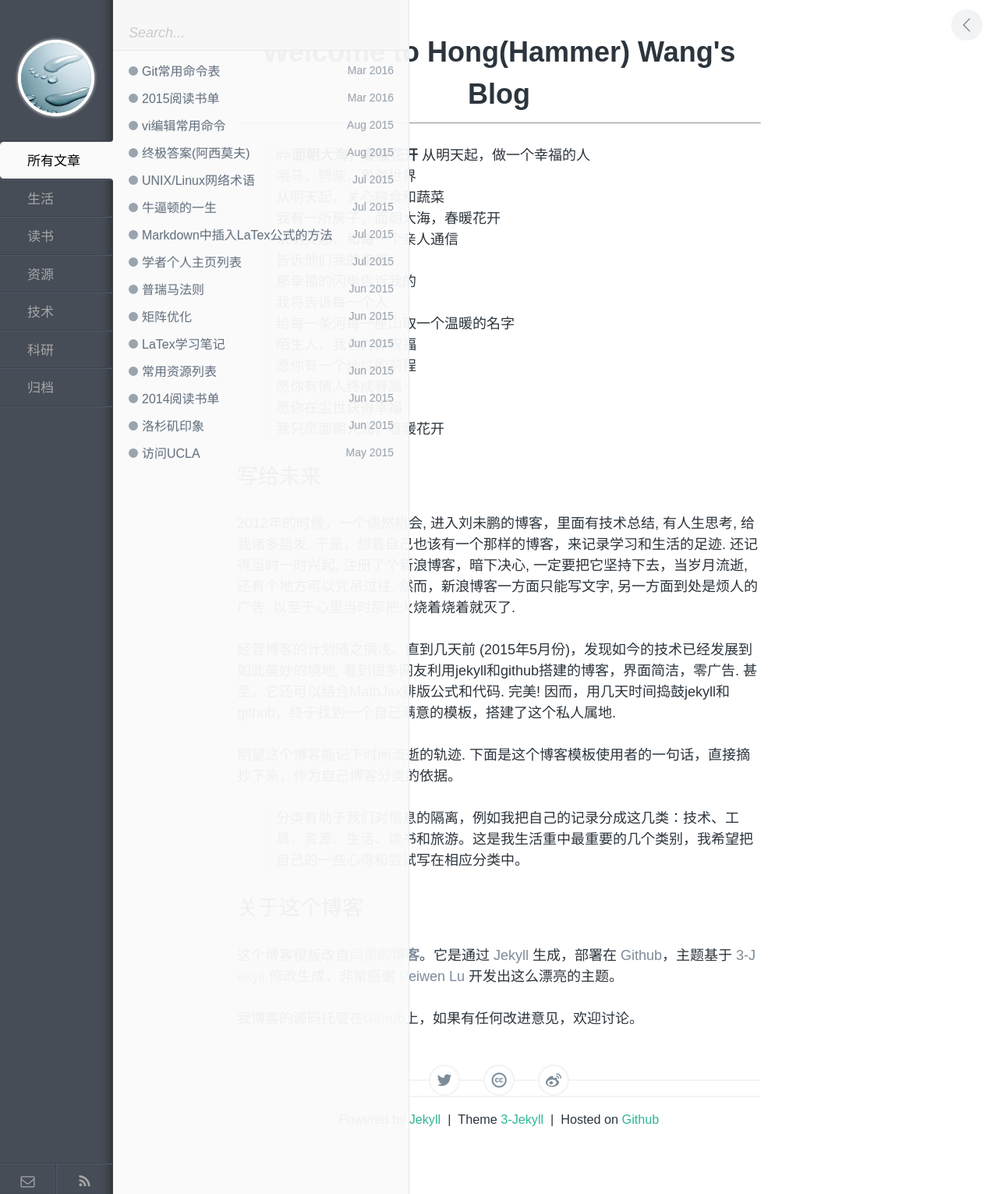
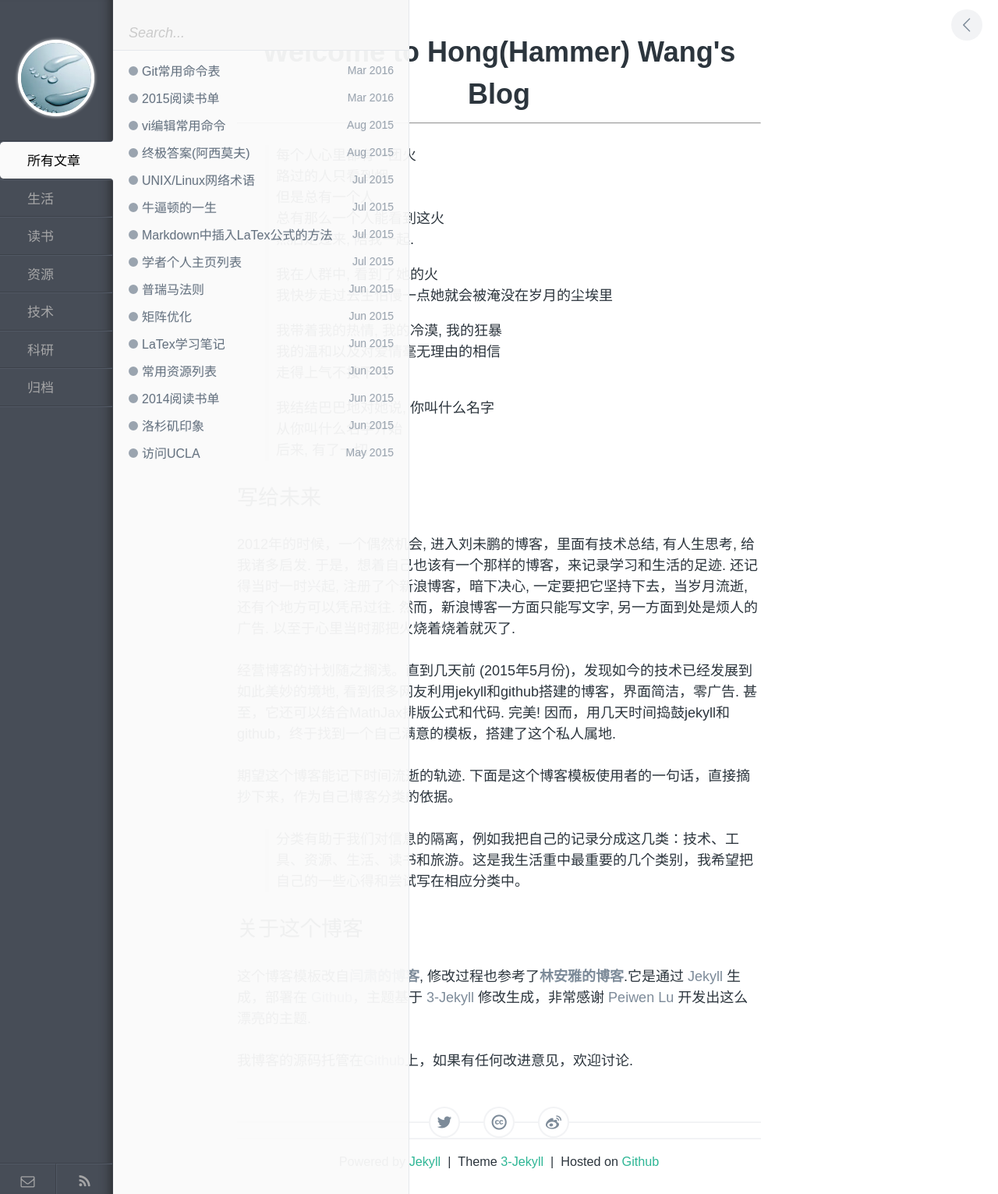
Before and after one commit to polyHong/polyHong.github.io, a Jekyll site: the page built from index.md, in a window 1280 px wide. Shown: the whole page at 78% size. Built offline with Jekyll 4.4.1, drawn with Linux system fonts in a browser that asks for light colours; Markdown is read by kramdown in place of the engine named in the settings.

Commit message:
update index.md

```diff
--- a/index.md
+++ b/index.md
@@ -5,22 +5,22 @@ title: Welcome to Hong(Hammer) Wang's Blog
 
 ----------
 
->##**面朝大海，春暖花开**
->从明天起，做一个幸福的人
->喂马、劈柴，周游世界
->从明天起，关心粮食和蔬菜
->我有一所房子，面朝大海，春暖花开
->从明天起，和每一个亲人通信
->告诉他们我的幸福
->那幸福的闪电告诉我的
->我将告诉每一个人
->给每一条河每一座山取一个温暖的名字
->陌生人，我也为你祝福
->愿你有一个灿烂的前程
->愿你有情人终成眷属
->愿你在尘世获得幸福
->我只愿面朝大海，春暖花开
-
+>每个人心里都有一团火
+>路过的人只看到烟
+>但是总有一个人
+>总有那么一个人能看到这火
+>然后走过来, 陪我一起.
+>
+>我在人群中, 看到了她的火
+>我快步走过去生怕慢一点她就会被淹没在岁月的尘埃里
+>
+>我带着我的热情, 我的冷漠, 我的狂暴
+>我的温和以及对爱情毫无理由的相信
+>走得上气不接下气
+>
+>我结结巴巴地对她说, 你叫什么名字
+>从你叫什么名字开始
+>后来, 有了一切
 
 ## 写给未来
 
@@ -34,6 +34,6 @@ title: Welcome to Hong(Hammer) Wang's Blog
 
 ## 关于这个博客
 
-这个博客模板改自[**闫肃的博客**](http://yansu.org/)。它是通过 [Jekyll](http://jekyllrb.com/) 生成，部署在 [Github](https://pages.github.com)，主题基于 [3-Jekyll](https://github.com/P233/3-Jekyll) 修改生成，非常感谢 [Peiwen Lu](https://github.com/P233) 开发出这么漂亮的主题。
+这个博客模板改自[**闫肃的博客**](http://yansu.org/), 修改过程也参考了[**林安雅的博客**](http://painterlin.com/).它是通过 [Jekyll](http://jekyllrb.com/) 生成，部署在 [Github](https://pages.github.com)，主题基于 [3-Jekyll](https://github.com/P233/3-Jekyll) 修改生成，非常感谢 [Peiwen Lu](https://github.com/P233) 开发出这么漂亮的主题.
 
-我博客的源码托管在[Github](https://github.com/polyHong/polyHong.github.io)上，如果有任何改进意见，欢迎讨论。
+我博客的源码托管在[Github](https://github.com/polyHong/polyHong.github.io)上，如果有任何改进意见，欢迎讨论.
```
